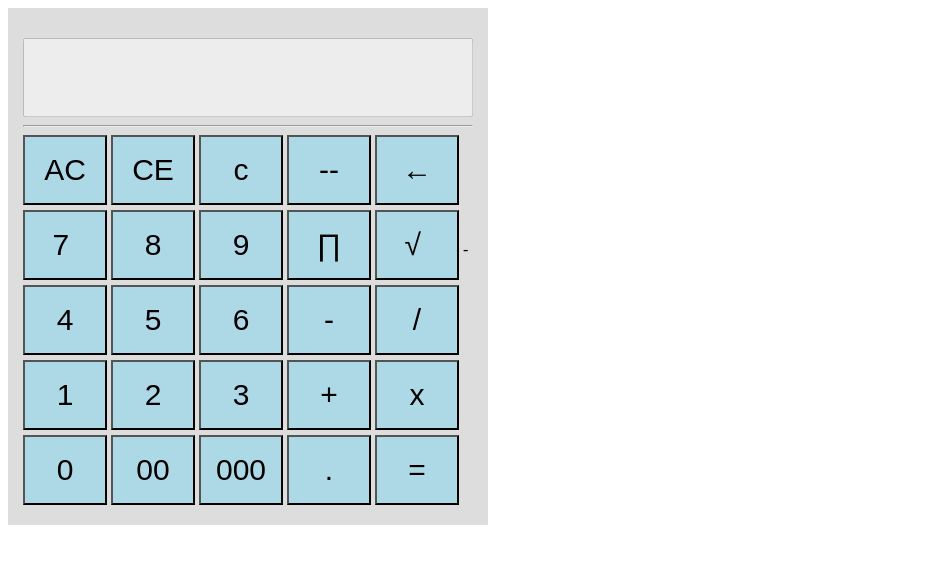
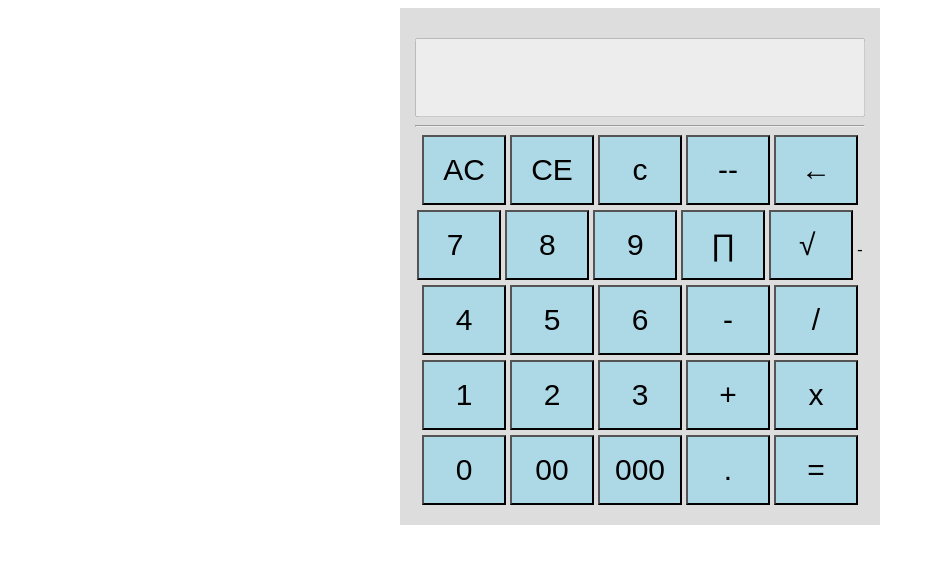
Before and after one commit to farhanibne/calculator.com, a plain HTML site: page index.html in a window 1280 px wide. Shown: the whole page, without its empty margins (0-935 px from the left). Drawn offline with Linux system fonts and the light colour scheme.

Commit message:
Update index.html

```diff
--- a/index.html
+++ b/index.html
@@ -36,7 +36,7 @@
 	</style>
 </head>
 <body>
-	<form action=""name=calculator>
+   <center>	        <form action=""name=calculator>
 		<input type="text" name="screen" disabled>
 		<hr>
 		<input type="button" value="AC" onclick="calculator.screen.value=''">
@@ -72,7 +72,7 @@
 
 
 
-	</form>
+	</form>  </center>
 
 </body>
 </html>
```
